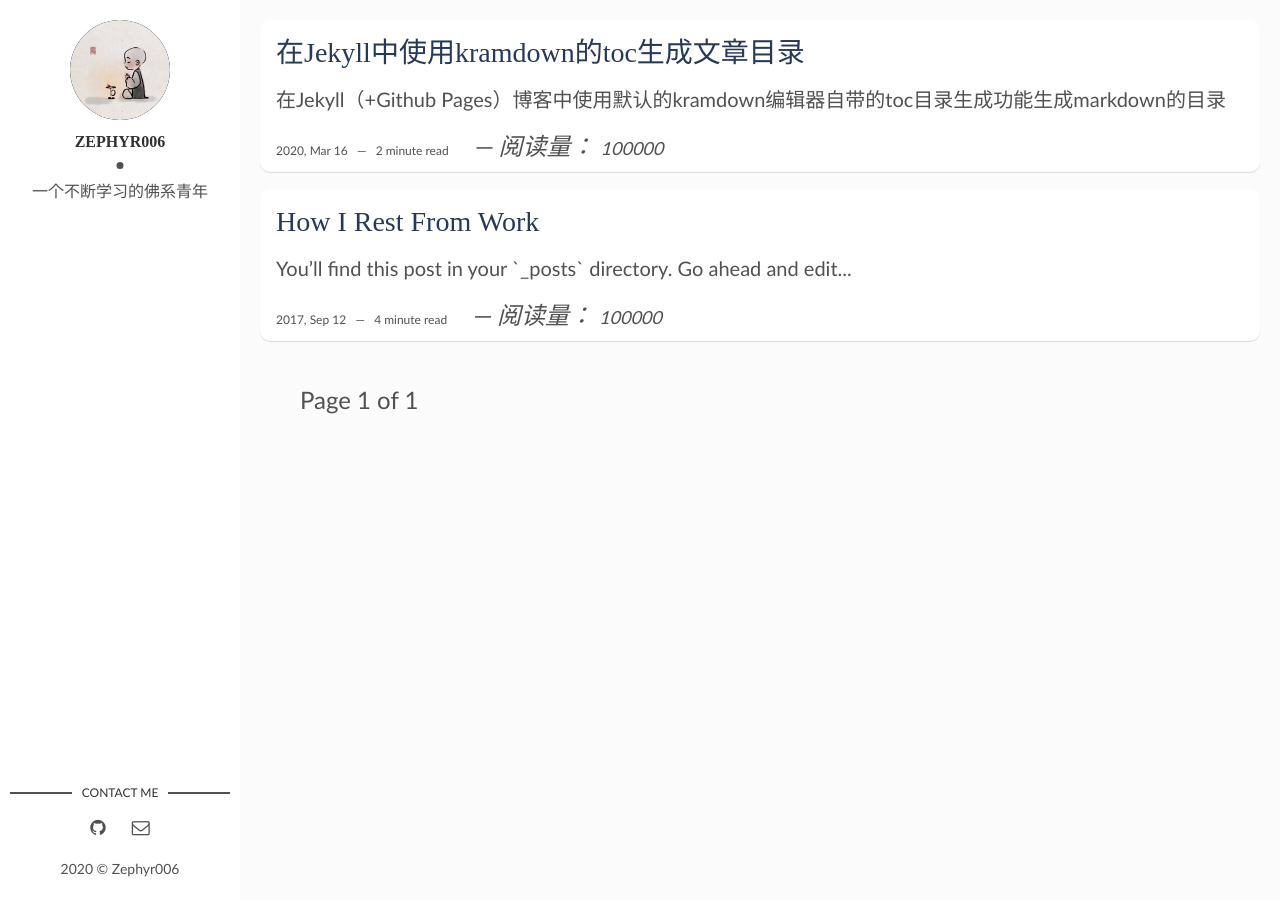
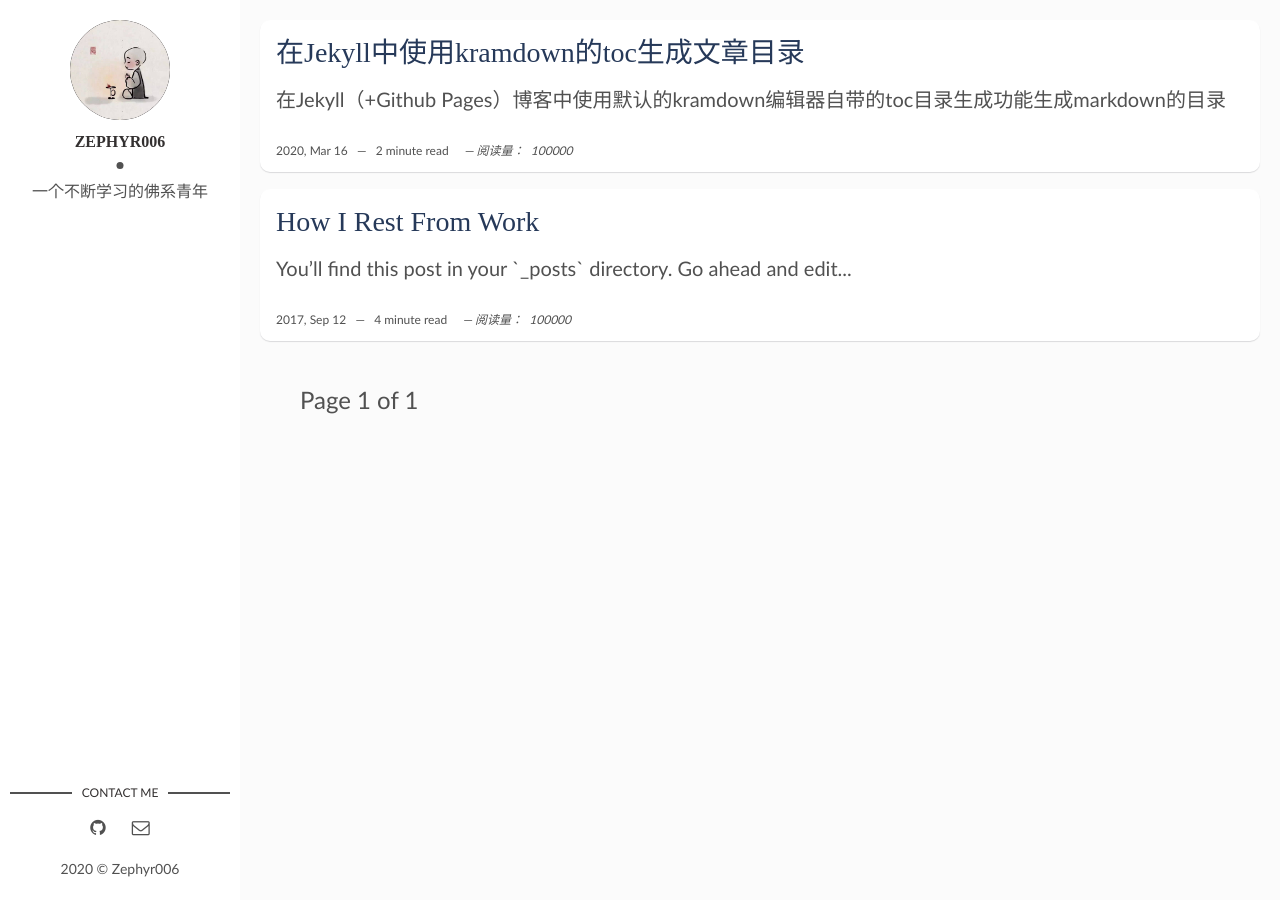
Before and after one commit to Zephyr006/zephyr006.github.io, a Jekyll site: the page built from index.html, in a window 1280 px wide. Built offline with Jekyll 4.4.1, drawn with Linux system fonts in a browser that asks for light colours; nearby versions of some CDN libraries; some web fonts are replaced; the list of posts is cut into pages by our own code; comment, search, counter and statistics services are not loaded.

Commit message:
调整“阅读量统计”样式

```diff
--- a/index.html
+++ b/index.html
@@ -21,8 +21,8 @@ layout: main
     <span class="post-words">{% capture words %}{{ post.content | number_of_words }}{% endcapture %}{% unless words contains "-" %}{{ words | plus: 250 | divided_by: 250 | append: " minute read" }}{% endunless %}</span>
     {% if site.leancloud.hit_count_enable %}
       <span id="{{ page.url }}" class="leancloud_visitors" data-flag-title="{{ page.title }}">
-        <em class="post-meta-item-text">&nbsp;&nbsp;&nbsp;—&nbsp;阅读量：</em>
-        <i class="leancloud-visitors-count" style="font-size: 18px">100000</i>
+        <em class="post-meta-item-text post-words">&nbsp;&nbsp;&nbsp;—&nbsp;阅读量：</em>
+        <i class="leancloud-visitors-count post-words">100000</i>
       </span>
 <!--      <span id="{{ post.url }}" class="leancloud_visitors" data-flag-title="{{ post.title }}">-->
 <!--       <span class="post-words"> &nbsp;&nbsp;&nbsp;—&nbsp;Hits： </span>-->
```
Also changed, not shown: assets/css/scss/main.scss (+4 -4 lines), README.md.
